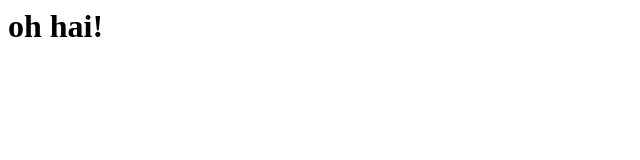
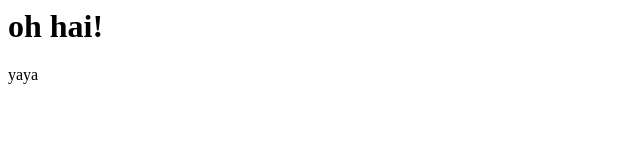
Before and after one commit to HackerJAMS/test-node-deploy, a website: page client/index.html in a window 1280 px wide. Shown: the full height of the page, 0-640 px from the left. Drawn offline with Linux system fonts and the light colour scheme.

Commit message:
(test) test deployment to d.o. using deployhq

```diff
--- a/client/index.html
+++ b/client/index.html
@@ -1 +1,2 @@
 <h1>oh hai!</h1>
+<p>yaya</p>
```
